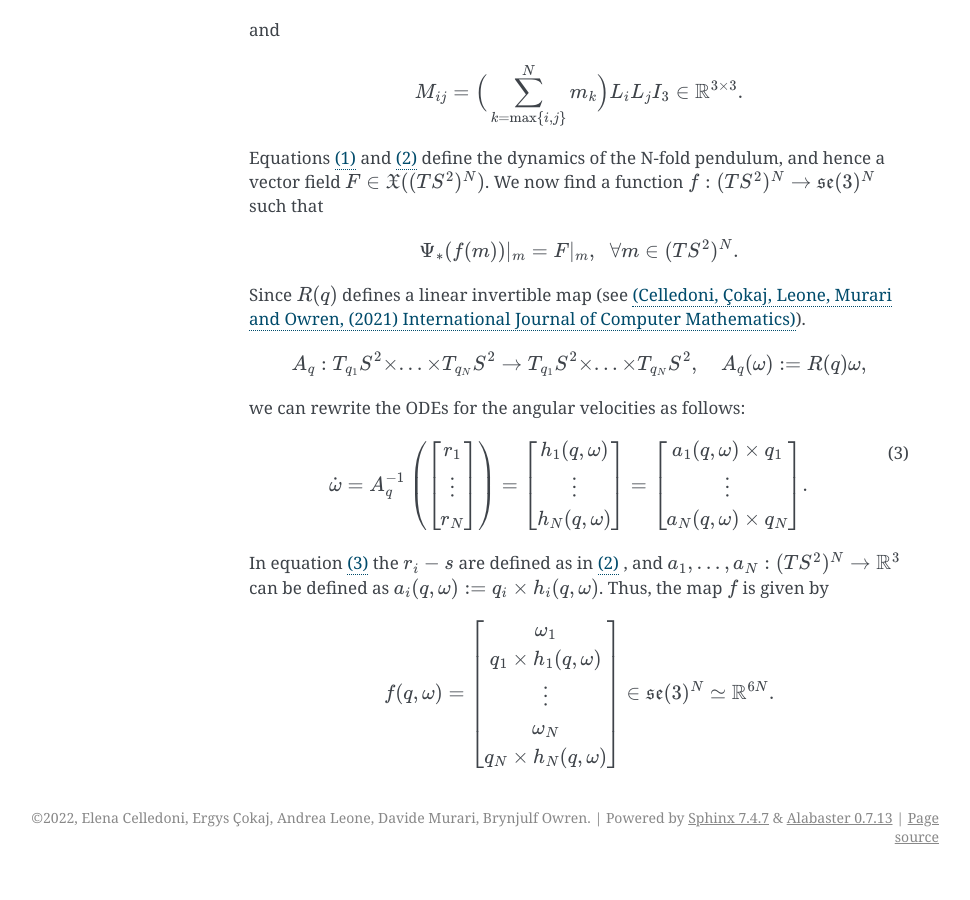
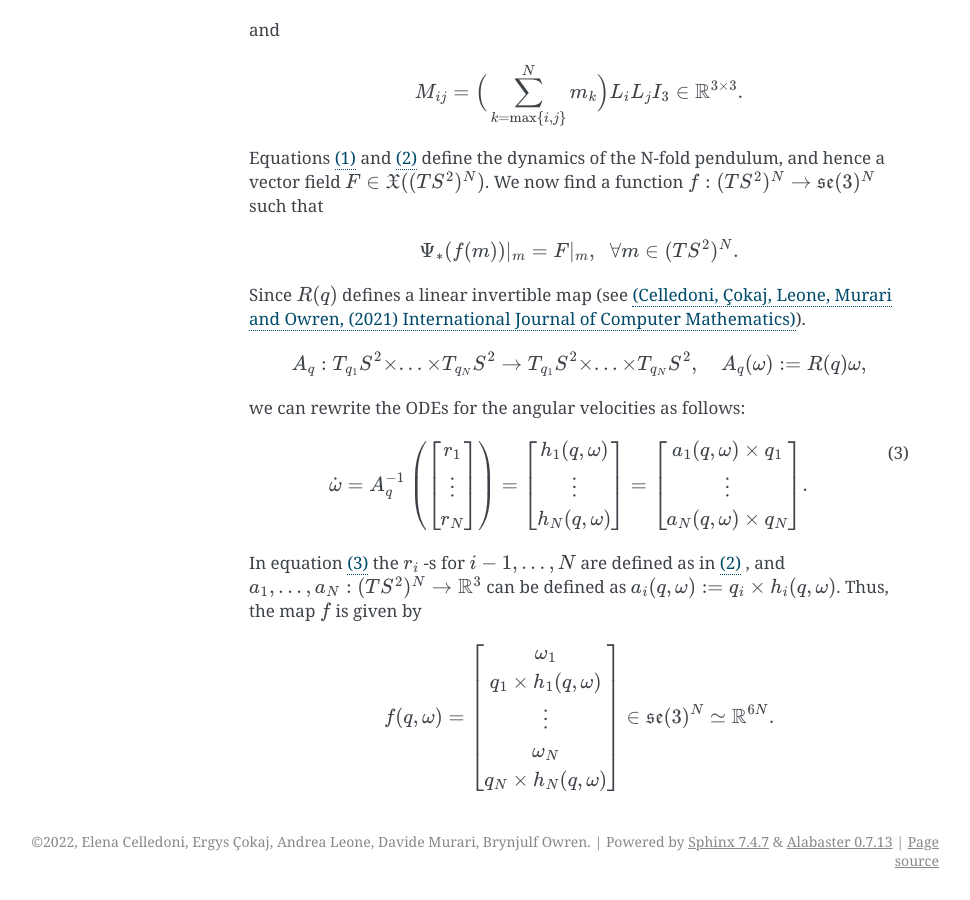
Before and after one commit to THREAD-3-2/variable_stepsize_lie_group_integrator, a Sphinx documentation site: the page built from docs/tredpend.rst, in a window 1280 px wide and 900 px high, scrolled down 1010 px. Shown: the whole window, without its empty margins (171-1141 px from the left). Built offline with Sphinx 7.4.7, drawn with Linux system fonts in a browser that asks for light colours; before the commit the page ends 1886 px from its top, so only the background shows below that.

Commit message:
Update tredpend.rst

```diff
--- a/docs/tredpend.rst
+++ b/docs/tredpend.rst
@@ -3,6 +3,7 @@
 ======================
 The N-fold 3D pendulum
 ======================
+
 
 We describe here the specific problem of a chain of :math:`N` connected 3D pendulums, whose dynamics evolves on :math:`(TS^2)^N`.
 The dynamics of this mechanical system is described in terms of a Lie group :math:`G` acting transitively on the phase space :math:`\mathcal{M}`.
@@ -80,7 +81,7 @@ we can rewrite the ODEs for the angular velocities as follows:
         \dot{\omega}= A_{q}^{-1}\left(\begin{bmatrix}r_1\\ \vdots \\ r_N \end{bmatrix}\right) =\begin{bmatrix} h_1(q,\omega) \\ \vdots \\ h_N(q,\omega)\end{bmatrix} = \begin{bmatrix} a_1(q,\omega)\times q_1 \\ \vdots \\ a_N(q,\omega)\times q_N \end{bmatrix}.
     \end{align}
 
-In equation :ref:`(3) <eq:3>` the :math:`r_i-s` are defined as in :ref:`(2) <eq:2>` ,
+In equation :ref:`(3) <eq:3>` the :math:`r_i` -s for :math:`i - 1, ..., N` are defined as in :ref:`(2) <eq:2>` ,
 and :math:`a_1,...,a_N:(TS^2)^N\rightarrow \mathbb{R}^3` can be defined as :math:`a_i(q,\omega):=q_i\times h_i(q,\omega)`. Thus, the map :math:`f` is given by
 
 .. math::
```
